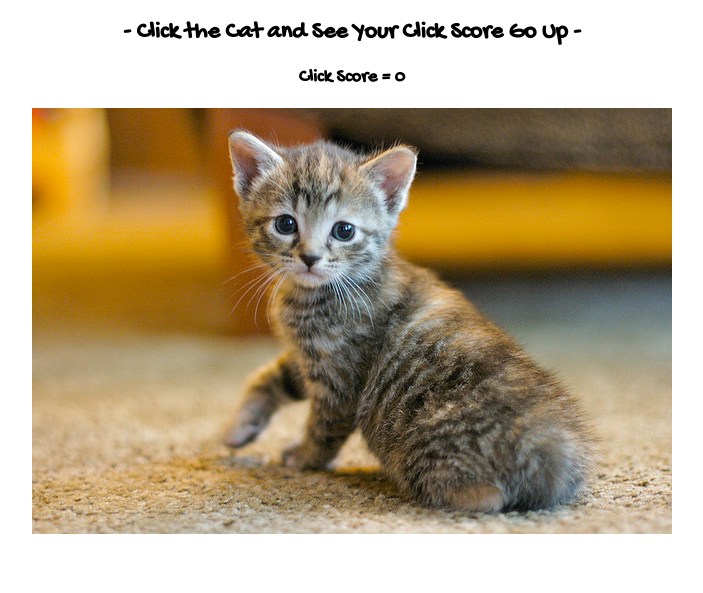
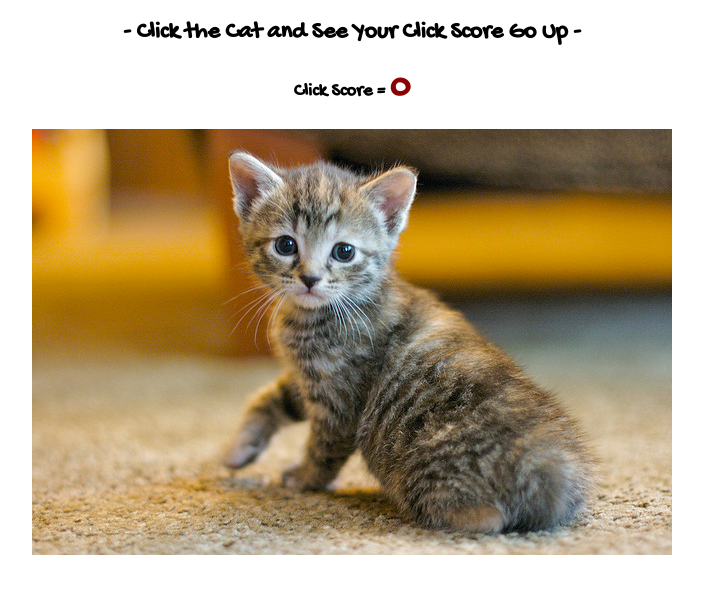
Before and after one commit to missmariss31/cat-clicker, a plain HTML site: page index.html in a window 1280 px wide. Shown: the part 49-642 px from the top of the page, without its empty margins (288-991 px from the left). Drawn offline with Linux system fonts and the light colour scheme.

Commit message:
change size/color of score

```diff
--- a/css/main.css
+++ b/css/main.css
@@ -6,3 +6,8 @@ body {
 .cat {
     cursor: pointer;
 }
+
+.score {
+    font-size: 36px;
+    color: darkred;
+}
```
